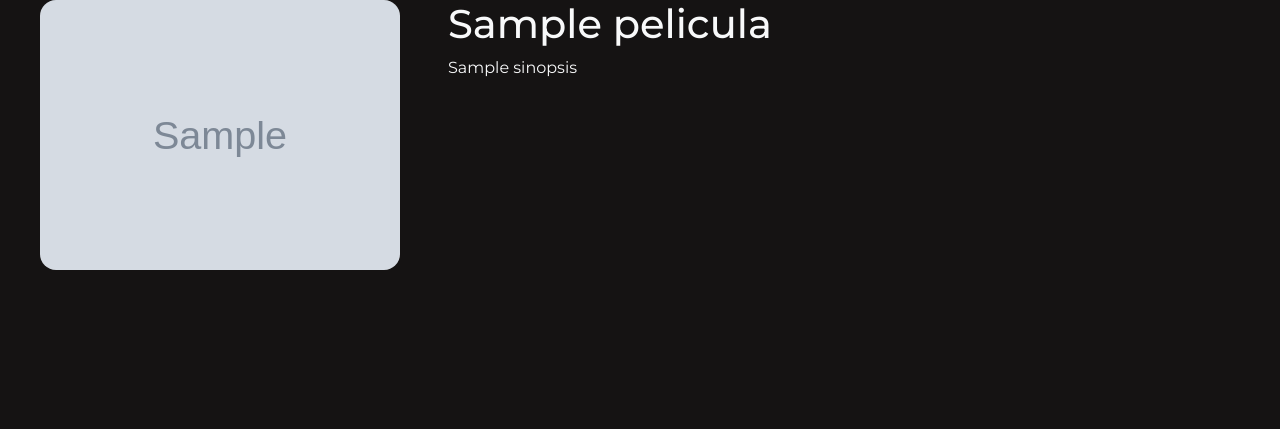
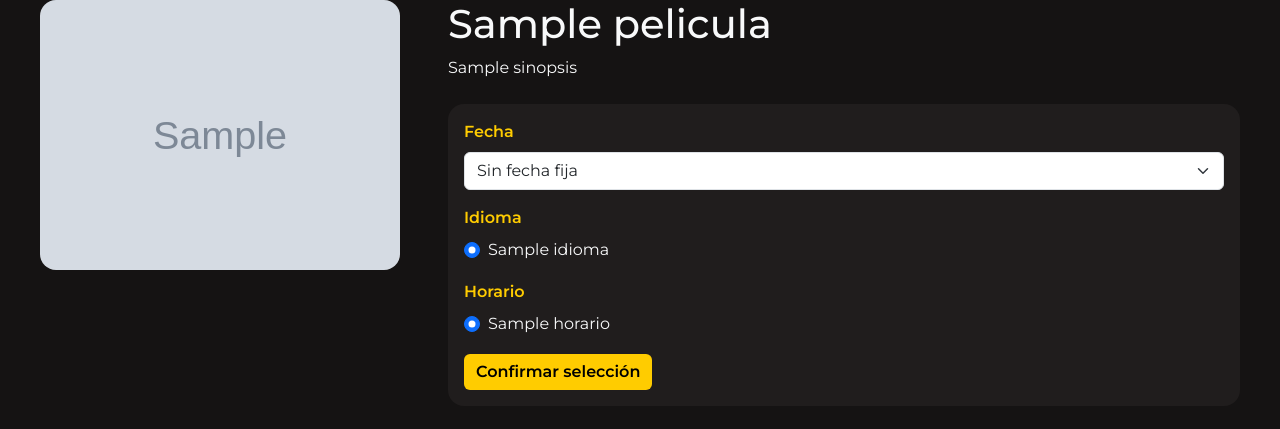
Before and after one commit to asimonpadrosuade/prog1-equipo-07, a FastAPI app: template app/templates/peliculas.html in a window 1280 px wide. Shown: the part 158-587 px from the top of the page. Run offline with FastAPI, Linux system fonts and the light colour scheme; the template is opened without the code that fills it: most values are stand-ins (such as "Sample title", 1, 10 or a date in 2020); grey boxes marked "Sample" are stand-in pictures; parts of the project's set-up code (start-up, migrations or seed data) failed here and were passed over.

Commit message:
se agrego seleccion de horario, idioma y precios

```diff
--- a/app/main.py
+++ b/app/main.py
@@ -1,43 +1,68 @@
 import uvicorn
-from fastapi import FastAPI, Request, Query
+from fastapi import FastAPI,Request,Query,Form
 from fastapi.responses import HTMLResponse
 from fastapi.staticfiles import StaticFiles
 from fastapi.templating import Jinja2Templates
-from app.logica.funciones import buscar_peliculas, encontrar_peliculas
+from app.logica.funciones import buscar_peliculas,encontrar_peliculas,PRECIOS,infer_formatos,fechas_disponibles,idiomas_para,horarios_para
 
-app = FastAPI()
-templates = Jinja2Templates(directory="app/templates")
+app=FastAPI()
+templates=Jinja2Templates(directory="app/templates")
+app.mount("/static",StaticFiles(directory="app/static"),name="static")
 
-app.mount("/static", StaticFiles(directory="app/static"), name="static")
+@app.get("/",response_class=HTMLResponse)
+def busqueda(request:Request,q:str|None=Query(None),categoria:str|None=Query(None),duracion:str|None=Query(None)):
+    resultados=buscar_peliculas(q,categoria,duracion)
+    return templates.TemplateResponse("index.html",{
+        "request":request,
+        "peliculas":resultados,
+        "busqueda":q,
+        "categoria":categoria,
+        "duracion":duracion
+    })
 
+@app.get("/pelicula/{pelicula_id}",response_class=HTMLResponse)
+def mostrar_pelicula(request:Request,pelicula_id:int):
+    pelicula=encontrar_peliculas(pelicula_id)
+    formatos=infer_formatos(pelicula)
+    fechas=fechas_disponibles(pelicula)
+    fecha_sel=fechas[0] if fechas else None
+    idiomas=idiomas_para(pelicula,fecha_sel)
+    idioma_sel=idiomas[0] if idiomas else None
+    horarios=horarios_para(pelicula,fecha_sel,idioma_sel) if idioma_sel else []
+    return templates.TemplateResponse("peliculas.html",{
+        "request":request,
+        "pelicula":pelicula,
+        "formatos":formatos,
+        "fecha_sel":fecha_sel,
+        "fechas":fechas,
+        "idioma_sel":idioma_sel,
+        "idiomas":idiomas,
+        "horarios":horarios,
+        "precios":PRECIOS,
+        "seleccion_confirmada":False
+    })
 
-@app.get("/", response_class=HTMLResponse)
-def busqueda(
-    request: Request,
-    q: str | None = Query(None),
-    categoria: str | None = Query(None),
-    duracion: str | None = Query(None),
-):
-    resultados = buscar_peliculas(q, categoria, duracion)
-    return templates.TemplateResponse(
-        "index.html",
-        {
-            "request": request,
-            "peliculas": resultados,
-            "busqueda": q,
-            "categoria": categoria,
-            "duracion": duracion,
-        },
-    )
+@app.post("/pelicula/{pelicula_id}",response_class=HTMLResponse)
+def confirmar_seleccion(request:Request,pelicula_id:int,formato:str=Form(...),fecha:str|None=Form(None),idioma:str=Form(...),horario:str=Form(...)):
+    pelicula=encontrar_peliculas(pelicula_id)
+    formatos=infer_formatos(pelicula)
+    fechas=fechas_disponibles(pelicula)
+    idiomas=idiomas_para(pelicula,fecha)
+    horarios=horarios_para(pelicula,fecha,idioma)
+    seleccion={"formato":formato,"fecha":fecha,"idioma":idioma,"horario":horario}
+    return templates.TemplateResponse("peliculas.html",{
+        "request":request,
+        "pelicula":pelicula,
+        "formatos":formatos,
+        "fecha_sel":fecha,
+        "fechas":fechas,
+        "idioma_sel":idioma,
+        "idiomas":idiomas,
+        "horarios":horarios,
+        "precios":PRECIOS,
+        "seleccion_confirmada":True,
+        "seleccion":seleccion
+    })
 
-
-@app.get("/pelicula/{pelicula_id}", response_class=HTMLResponse)
-def mostrar_pelicula(request: Request, pelicula_id: int):
-    pelicula = encontrar_peliculas(pelicula_id)
-    return templates.TemplateResponse(
-        "peliculas.html", {"request": request, "pelicula": pelicula}
-    )
-
-
-if __name__ == "__main__":
-    uvicorn.run("app.main:app", host="127.0.0.1", port=8000, reload=True)
+if __name__=="__main__":
+    uvicorn.run("app.main:app",host="127.0.0.1",port=8000,reload=True)
--- a/app/static/peliculas.css
+++ b/app/static/peliculas.css
@@ -1,3 +1,67 @@
 .poster-container {
   max-width: 30%;
 }
+/* seleccion de entradas */
+form {
+  background-color: #1a1a1a;
+  color: #fff;
+  border-radius: 10px;
+  padding: 20px;
+  margin-top: 20px;
+}
+
+.form-label {
+  font-weight: 600;
+  color: #ffcc00;
+}
+
+.tira {
+  background-color: #1a1a1a;
+  border: 1px solid #333;
+  border-radius: 10px;
+  padding: 15px;
+  display: grid;
+  grid-template-columns: 1fr auto auto;
+  align-items: center;
+  gap: 10px;
+}
+
+.tira__titulo {
+  color: #ffcc00;
+  font-weight: 600;
+}
+
+.tira__precio {
+  font-size: 16px;
+}
+
+.tira__cantidad input,
+.tira__extras input {
+  background-color: #111;
+  border: 1px solid #555;
+  color: #fff;
+  border-radius: 5px;
+  padding: 5px 8px;
+  width: 80px;
+}
+
+.btn-primary {
+  background-color: #ffcc00;
+  border: none;
+  color: #000;
+  font-weight: 600;
+}
+
+.btn-primary:hover {
+  background-color: #e6b800;
+}
+
+.btn-success {
+  background-color: #00c853;
+  border: none;
+  font-weight: 600;
+}
+
+.btn-success:hover {
+  background-color: #00a043;
+}
--- a/app/templates/peliculas.html
+++ b/app/templates/peliculas.html
@@ -21,6 +21,7 @@
     <header>
       <h1 class="title">PyTicket</h1>
     </header>
+
     <main>
       <div class="main-container d-flex gap-5">
         <div class="poster-container">
@@ -31,15 +32,127 @@
           />
           <p></p>
         </div>
-        <div class="info-container">
-          <div class="texto-container">
+
+        <div class="info-container flex-grow-1">
+          <div class="texto-container mb-3">
             <h1 class="titulo-pelicula text-light">{{ pelicula.titulo }}</h1>
             <p class="descripcion text-light">{{ pelicula.sinopsis }}</p>
           </div>
           <div class="categorias-container"></div>
+
+
+          <form action="" method="post" class="bg-dark text-light p-3 rounded-4 mt-4">
+
+            {% if formatos and formatos|length>1 %}
+            <div class="mb-3">
+              <label class="form-label">Formato</label>
+              <div class="d-flex gap-3 flex-wrap">
+                {% for f in formatos %}
+                <div class="form-check">
+                  <input class="form-check-input" type="radio" name="formato" id="fmt{{ loop.index }}"
+                         value="{{ f }}" {% if loop.first %}checked{% endif %}>
+                  <label class="form-check-label" for="fmt{{ loop.index }}">{{ f }}</label>
+                </div>
+                {% endfor %}
+              </div>
+            </div>
+            {% else %}
+            <input type="hidden" name="formato" value="{{ formatos[0] if formatos else '2D' }}">
+            {% endif %}
+
+            {% if fechas and fechas|length>0 %}
+            <div class="mb-3">
+              <label class="form-label">Fecha</label>
+              <select name="fecha" class="form-select">
+                {% for f in fechas %}
+                <option value="{{ f }}" {% if f==fecha_sel %}selected{% endif %}>
+                  {{ f if f else 'Sin fecha fija' }}
+                </option>
+                {% endfor %}
+              </select>
+            </div>
+            {% endif %}
+
+            {% if idiomas and idiomas|length>0 %}
+            <div class="mb-3">
+              <label class="form-label">Idioma</label>
+              <div class="d-flex gap-3 flex-wrap">
+                {% for i in idiomas %}
+                <div class="form-check">
+                  <input class="form-check-input" type="radio" name="idioma" id="idi{{ loop.index }}"
+                         value="{{ i }}" {% if i==idioma_sel or (not idioma_sel and loop.first) %}checked{% endif %}>
+                  <label class="form-check-label" for="idi{{ loop.index }}">{{ i }}</label>
+                </div>
+                {% endfor %}
+              </div>
+            </div>
+            {% endif %}
+
+            {% if horarios and horarios|length>0 %}
+            <div class="mb-3">
+              <label class="form-label">Horario</label>
+              <div class="d-flex gap-3 flex-wrap">
+                {% for h in horarios %}
+                <div class="form-check">
+                  <input class="form-check-input" type="radio" name="horario" id="hor{{ loop.index }}"
+                         value="{{ h }}" {% if loop.first %}checked{% endif %}>
+                  <label class="form-check-label" for="hor{{ loop.index }}">{{ h }}</label>
+                </div>
+                {% endfor %}
+              </div>
+            </div>
+            {% endif %}
+
+            <button class="btn btn-primary" type="submit">Confirmar selección</button>
+          </form>
+
+          {% if seleccion_confirmada %}
+          <section class="bg-dark text-light p-3 rounded-4 mt-4">
+            <h3 class="h5 mb-3">Elegir cantidades</h3>
+
+            <div class="tira d-grid gap-3 align-items-center border rounded-3 p-3 mb-3">
+              <div class="tira__titulo fw-semibold">Entrada común</div>
+              <div class="tira__precio">$
+                {{ precios.comun }}
+              </div>
+              <div class="tira__cantidad">
+                <label class="form-label">Cantidad</label>
+                <input class="form-control" type="number" min="0" max="10" step="1" value="0">
+              </div>
+            </div>
+
+            <div class="tira d-grid gap-3 align-items-center border rounded-3 p-3 mb-3">
+              <div class="tira__titulo fw-semibold">Menor / Jubilado</div>
+              <div class="tira__precio">$
+                {{ precios.menor_jubilado }}
+              </div>
+              <div class="tira__cantidad">
+                <label class="form-label">Cantidad</label>
+                <input class="form-control" type="number" min="0" max="10" step="1" value="0">
+              </div>
+            </div>
+
+            <div class="tira d-grid gap-3 align-items-center border rounded-3 p-3">
+              <div class="tira__titulo fw-semibold">Movistar</div>
+              <div class="tira__precio">$
+                {{ precios.movistar }}
+              </div>
+              <div class="tira__cantidad">
+                <label class="form-label">Cantidad</label>
+                <input class="form-control" type="number" min="0" max="10" step="1" value="0">
+              </div>
+            </div>
+
+            <div class="d-flex justify-content-end mt-3">
+              <button class="btn btn-success" type="button">Continuar</button>
+            </div>
+          </section>
+          {% endif %}
+          <!-- FIN PARTE 3 -->
         </div>
       </div>
     </main>
+
     <footer></footer>
   </body>
 </html>
```
Also changed, not shown: app/logica/funciones.py (+52 -130 lines).
